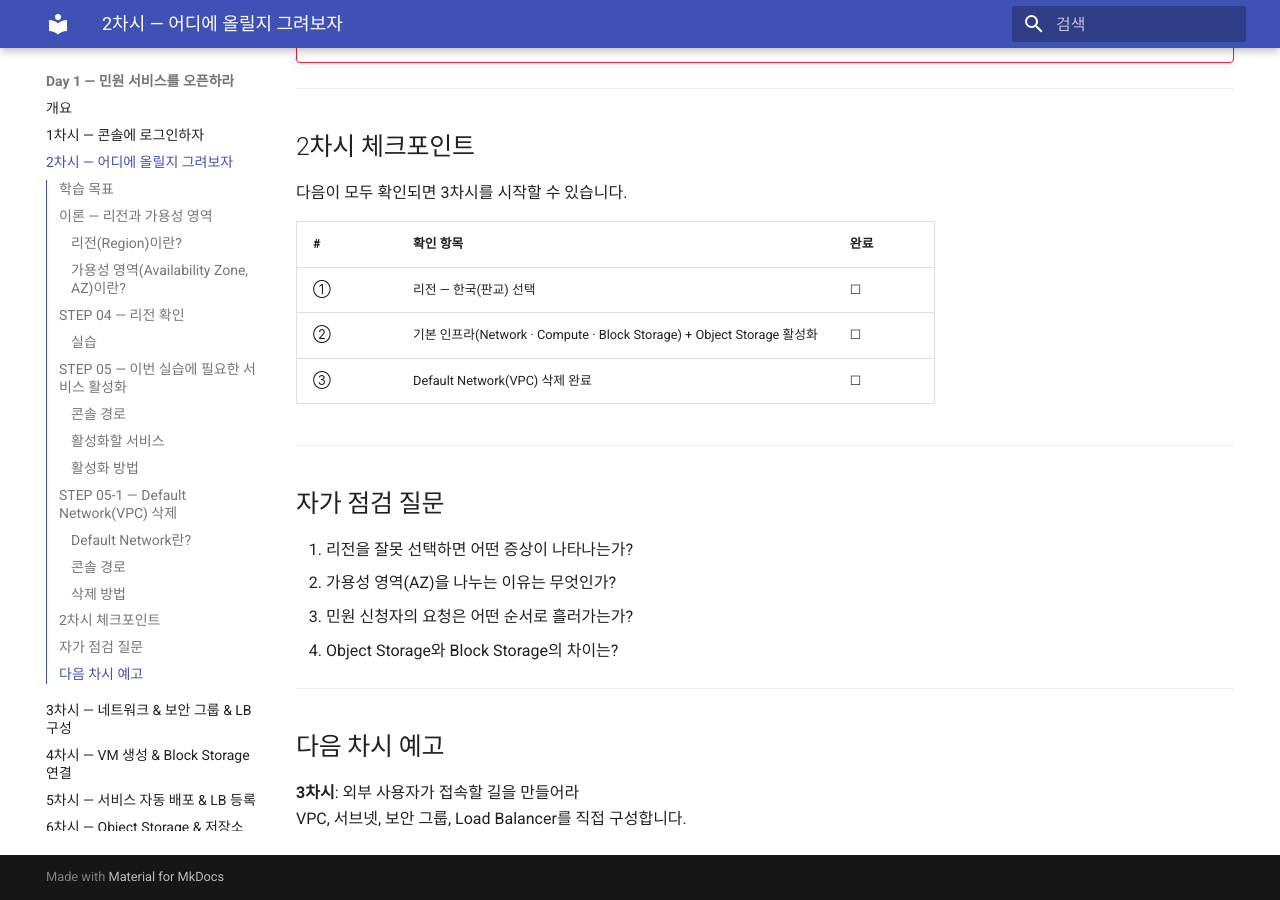
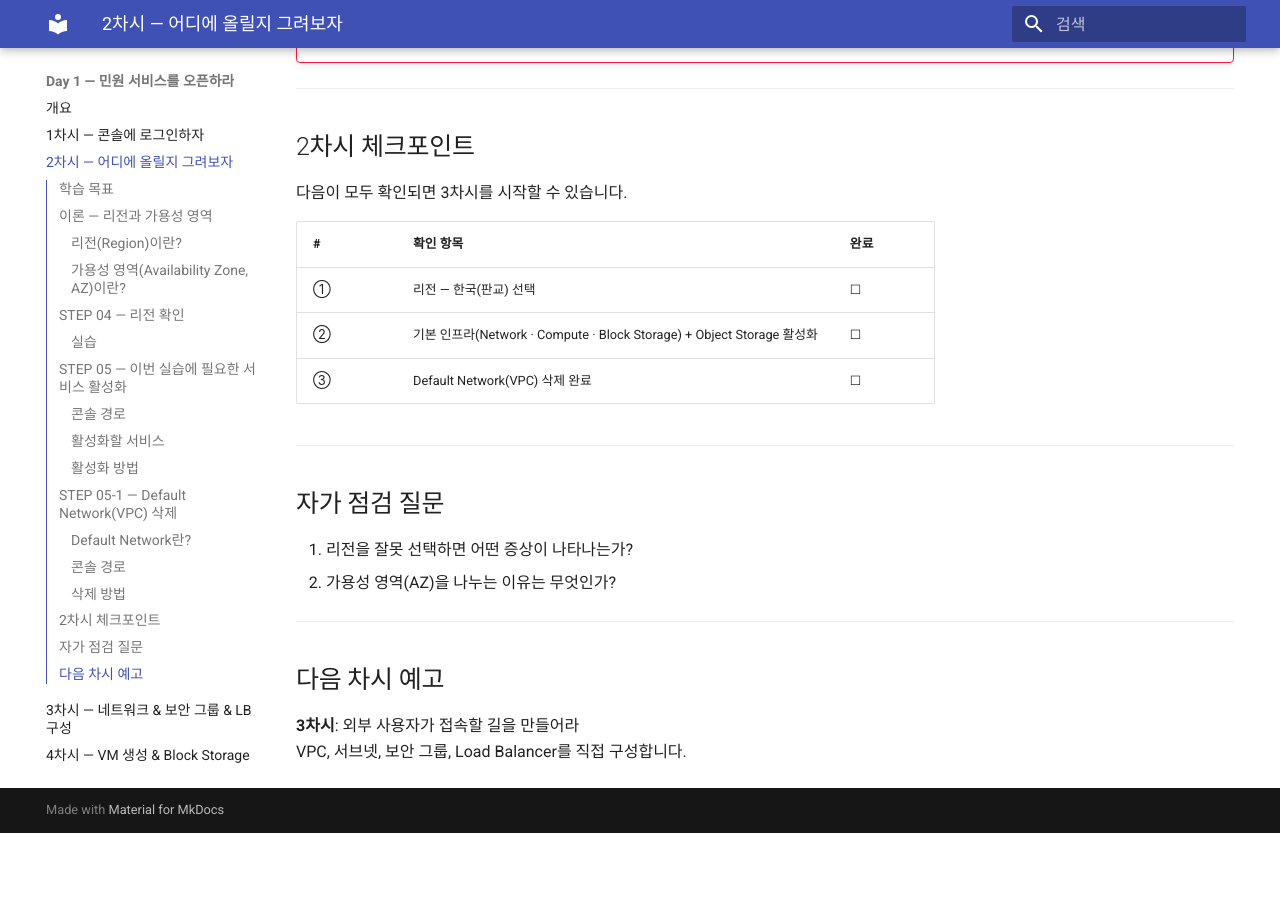
Before and after one commit to skilleat-labs/cloud-native-minwon-lab, an MkDocs documentation site: the page built from docs/day1/session2.md, in a window 1280 px wide and 900 px high, scrolled down 8349 px. Built offline with MkDocs 1.6.1 and Material for MkDocs 9.7.7, drawn with Linux system fonts in a browser that asks for light colours; after the commit the page ends 9182 px from its top, so only the background shows below that.

Commit message:
docs: 2차시 자가 점검 질문 3·4번 삭제
Co-Authored-By: Claude Sonnet 4.6 <noreply@anthropic.com>

```diff
--- a/docs/day1/session2.md
+++ b/docs/day1/session2.md
@@ -240,8 +240,6 @@ graph LR
 
 1. 리전을 잘못 선택하면 어떤 증상이 나타나는가?
 2. 가용성 영역(AZ)을 나누는 이유는 무엇인가?
-3. 민원 신청자의 요청은 어떤 순서로 흘러가는가?
-4. Object Storage와 Block Storage의 차이는?
 
 ---
 
```
